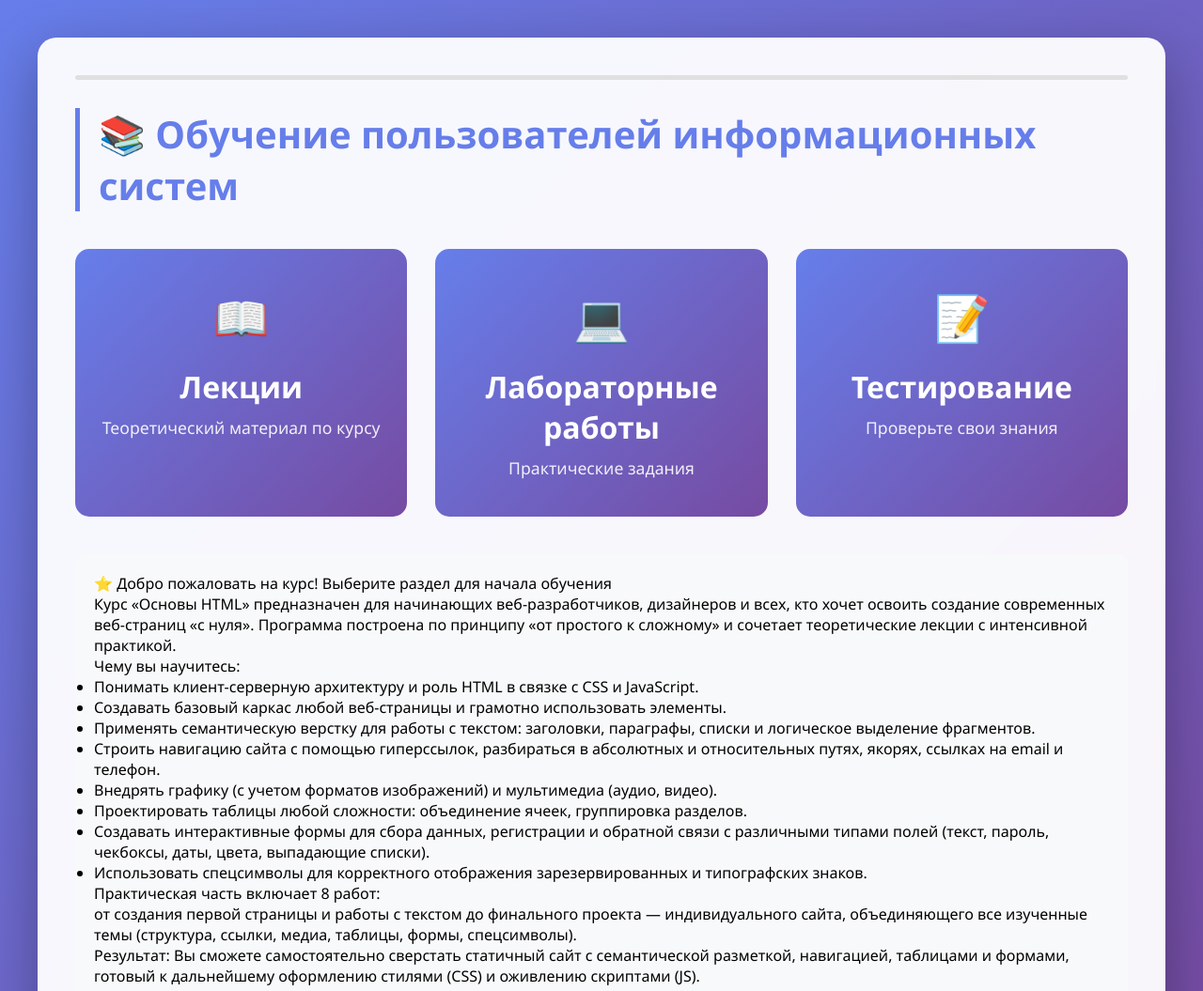
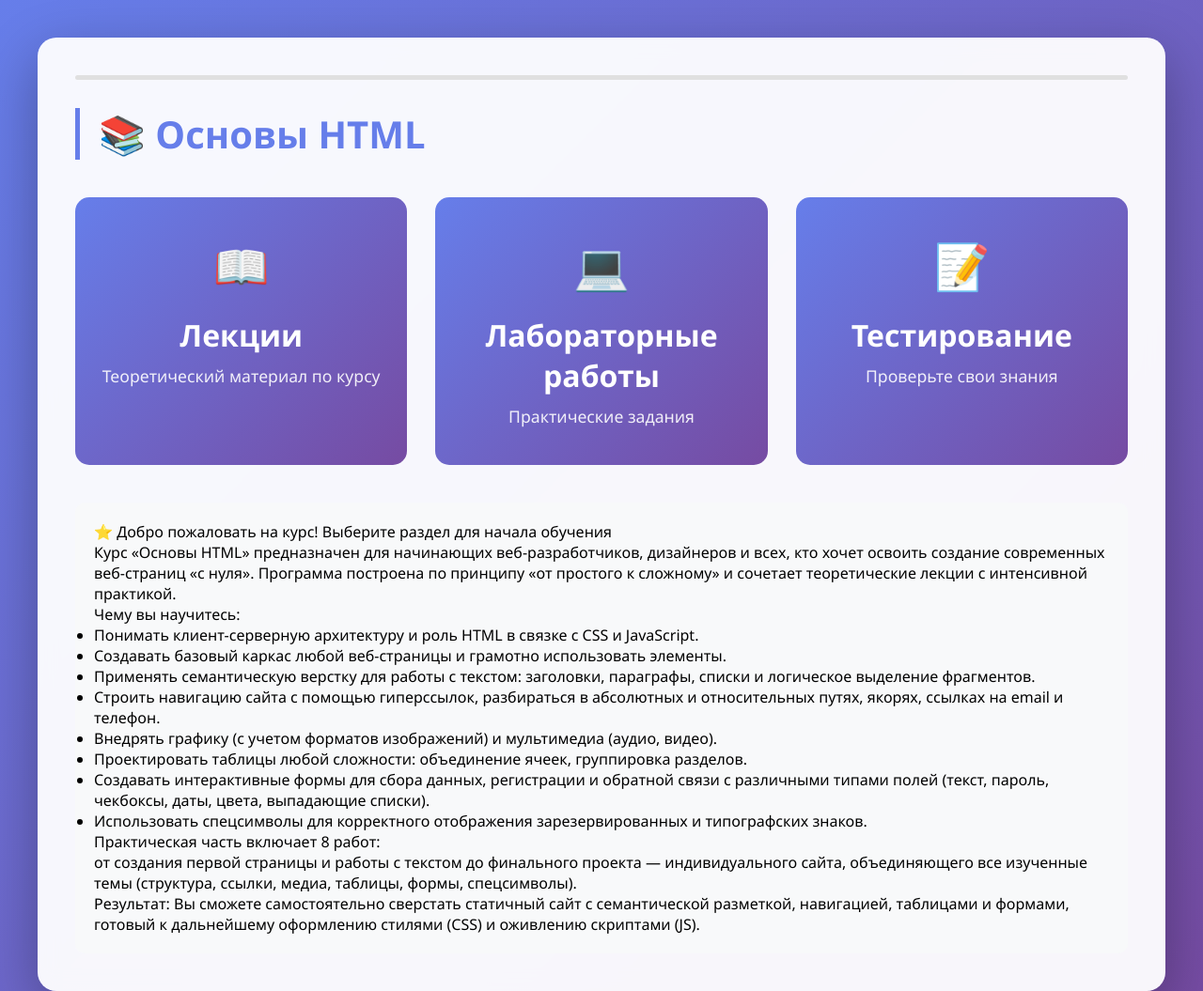
Before and after one commit to lerayakimovich11-source/lerayakimovich11-source.github.io, a plain HTML site: page index.html in a window 1280 px wide. Shown: the top 1055 px of the page at 94% size. Drawn offline with Linux system fonts and the light colour scheme.

Commit message:
Update index.html

```diff
--- a/index.html
+++ b/index.html
@@ -3,7 +3,7 @@
 <head>
     <meta charset="UTF-8">
     <meta name="viewport" content="width=device-width, initial-scale=1.0">
-    <title>Обучение пользователей ИС</title>
+    <title>Основы HTML</title>
     <link rel="stylesheet" href="style.css">
 </head>
 <body>
@@ -12,7 +12,7 @@
             <div class="progress-fill" style="width: 0%"></div>
         </div>
 
-        <h1>📚 Обучение пользователей информационных систем</h1>
+        <h1>📚 Основы HTML</h1>
 
         <div class="menu-grid">
             <a href="lectures.html" class="menu-card">
```
